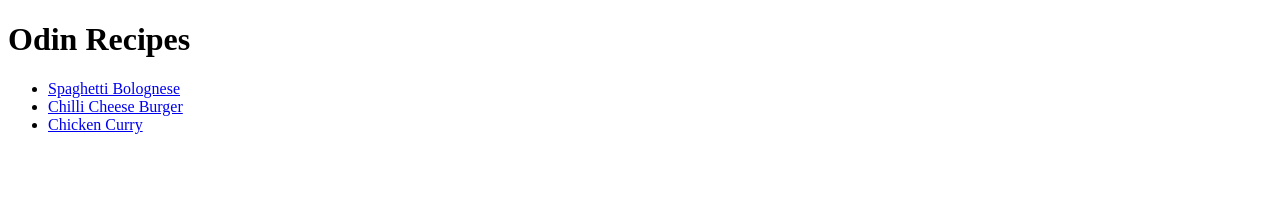
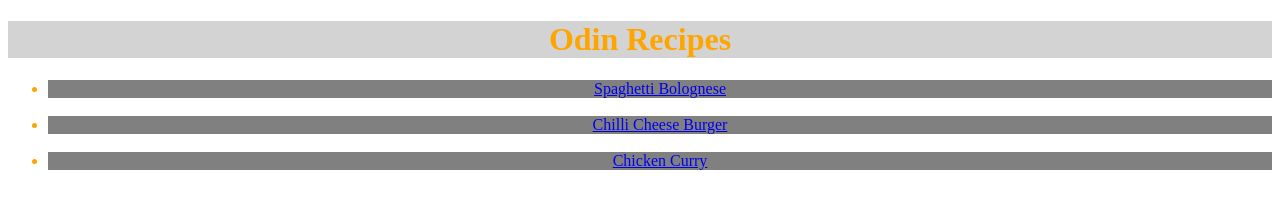
Before and after one commit to yannicgth/odin-recipes, a plain HTML site: page index.html in a window 1280 px wide. Drawn offline with Linux system fonts and the light colour scheme.

Commit message:
Add style.css and edit html files to include it
Add style.css and rules for class "headline" and "link"
Edit index.html, burger.html, bolo.html and curry.html to include css
and add class "headline" to h1 elements and class "link" to the links in
index.html

```diff
--- a/index.html
+++ b/index.html
@@ -2,14 +2,17 @@
 <html lang="en">
     <head>
         <meta charset="utf-8">
+        <link rel="stylesheet" href="style.css">
         <title>Recipe Website</title>
     </head>
     <body>
-        <h1>Odin Recipes</h1>
+        <h1 class="headline">Odin Recipes</h1>
         <ul>
-            <li><a href="recipes/bolo.html">Spaghetti Bolognese</a></li>
-            <li><a href="recipes/burger.html">Chilli Cheese Burger</a></li>
-            <li><a href="recipes/curry.html">Chicken Curry</a></li>
+            <li class="link"><a href="recipes/bolo.html">Spaghetti Bolognese</a></li>
+            <br>
+            <li class="link"><a href="recipes/burger.html">Chilli Cheese Burger</a></li>
+            <br>
+            <li class="link"><a href="recipes/curry.html">Chicken Curry</a></li>
         </ul>
     </body>
 </html>
--- /dev/null
+++ b/style.css
@@ -0,0 +1,11 @@
+.headline {
+    background-color: lightgray;
+    color: orange;
+    text-align: center;
+}
+
+.link {
+    background-color: grey;
+    color: orange;
+    text-align: center;
+}
```
Also changed, not shown: recipes/bolo.html (+2 -1 lines), recipes/burger.html (+2 -1 lines), recipes/curry.html (+2 -1 lines).
